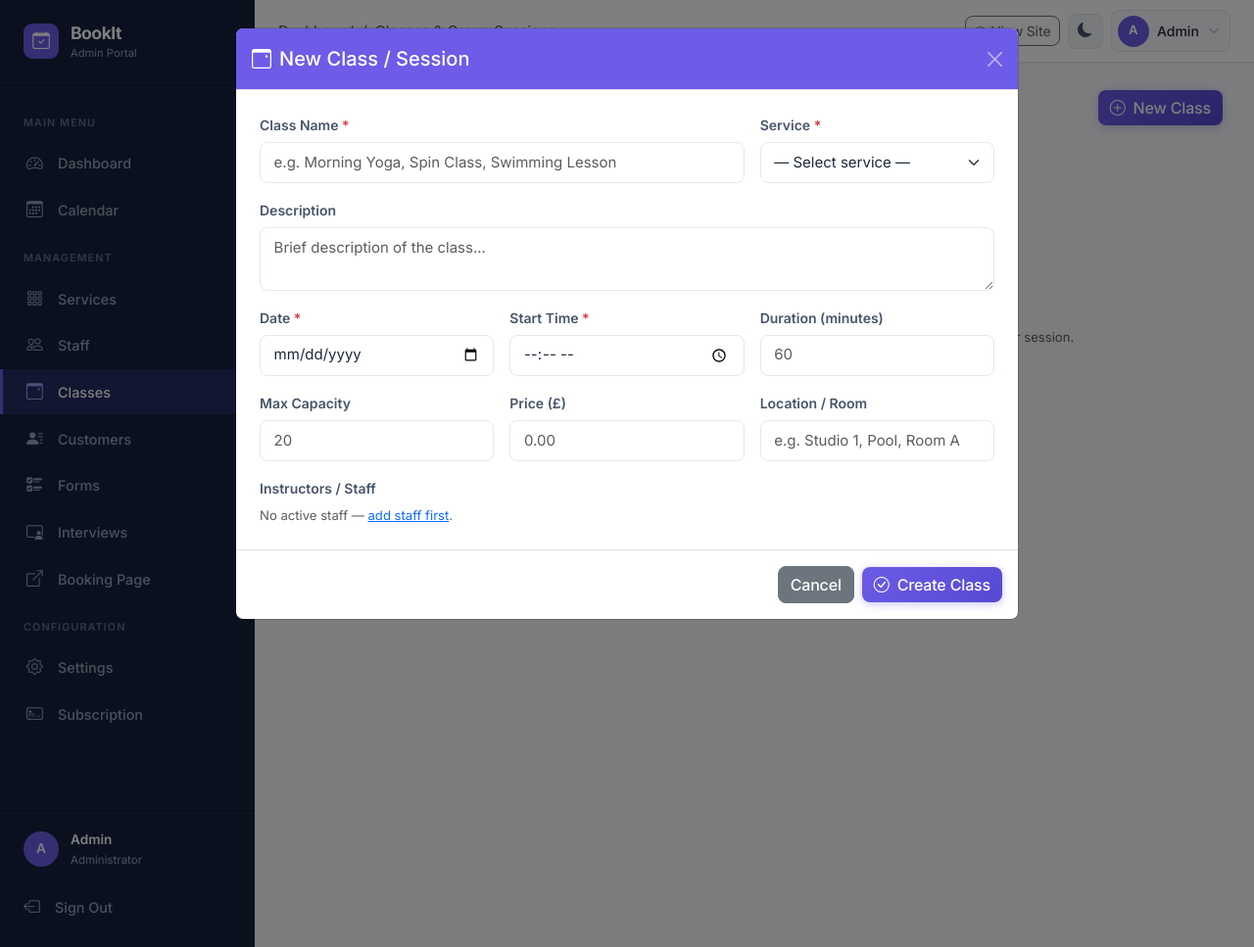
After one commit to dotnetappdev/BookIt, an ASP.NET Core app: template src/BookIt.Web/Views/Admin/Classes.cshtml in a window 1280 px wide, after a click on "New Class". The commit adds this page. Shown: the whole page at 98% size. Run offline with ASP.NET Core 8, Linux system fonts and the light colour scheme; the template is opened without the code that fills it, so the values that code supplies are empty.

Commit message:
Add Classes admin module with multi-instructor support for all business types
Co-authored-by: dotnetappdev <184539361+dotnetappdev@users.noreply.github.com>

```diff
--- /dev/null
+++ b/src/BookIt.Web/Views/Admin/Classes.cshtml
@@ -0,0 +1,436 @@
+@using BookIt.Core.DTOs
+@using System.Text.Json
+@{
+    ViewData["Title"] = "Classes & Group Sessions";
+    Layout = "_AdminLayout";
+    var tenantSlug = ViewBag.TenantSlug as string ?? "";
+    var accessToken = ViewBag.AccessToken as string ?? "";
+    var sessions = ViewBag.Sessions as List<JsonElement> ?? new();
+    var staff = ViewBag.Staff as List<StaffResponse> ?? new();
+    var services = ViewBag.Services as List<ServiceResponse> ?? new();
+}
+
+<div class="page-header">
+    <div>
+        <h1 class="page-title">Classes &amp; Group Sessions</h1>
+        <p class="page-subtitle">Schedule classes and sessions that customers can book into — assign one or more instructors</p>
+    </div>
+    <button class="btn btn-brand" data-bs-toggle="modal" data-bs-target="#addClassModal" aria-haspopup="dialog">
+        <i class="bi bi-plus-circle me-2"></i>New Class
+    </button>
+</div>
+
+@if (!sessions.Any())
+{
+    <div class="text-center py-5">
+        <i class="bi bi-calendar3-event fs-1 text-muted d-block mb-3"></i>
+        <h5 class="text-muted">No classes scheduled</h5>
+        <p class="text-muted small">Create group sessions that multiple customers can book into. Assign one or more instructors per session.</p>
+        <button class="btn btn-brand" data-bs-toggle="modal" data-bs-target="#addClassModal">
+            <i class="bi bi-plus me-2"></i>Schedule Your First Class
+        </button>
+    </div>
+}
+else
+{
+    <div class="mb-3">
+        <input type="text" class="form-control" id="classSearch" placeholder="Search by name or service..." aria-label="Search sessions" />
+    </div>
+
+    <div class="table-responsive">
+        <table class="table table-hover align-middle" id="classesTable">
+            <thead class="table-light">
+                <tr>
+                    <th>Class</th>
+                    <th>Date &amp; Time</th>
+                    <th>Duration</th>
+                    <th class="text-center">Capacity</th>
+                    <th class="text-end">Price</th>
+                    <th>Instructors</th>
+                    <th>Status</th>
+                    <th></th>
+                </tr>
+            </thead>
+            <tbody>
+                @foreach (var s in sessions)
+                {
+                    var id = s.GetProperty("id").GetString();
+                    var name = s.TryGetProperty("name", out var nameProp) ? nameProp.GetString() ?? "" : "";
+                    var desc = s.TryGetProperty("description", out var descProp) ? descProp.GetString() : null;
+                    var sessionDate = s.TryGetProperty("sessionDate", out var dateProp) ? dateProp.GetString() : "";
+                    var startTime = s.TryGetProperty("startTime", out var timeProp) ? timeProp.GetString() ?? "" : "";
+                    var duration = s.TryGetProperty("durationMinutes", out var durProp) ? durProp.GetInt32() : 0;
+                    var maxCap = s.TryGetProperty("maxCapacity", out var capProp) ? capProp.GetInt32() : 0;
+                    var curBook = s.TryGetProperty("currentBookings", out var curProp) ? curProp.GetInt32() : 0;
+                    var price = s.TryGetProperty("price", out var priceProp) ? priceProp.GetDecimal() : 0m;
+                    var location = s.TryGetProperty("location", out var locProp) ? locProp.GetString() : null;
+                    var status = s.TryGetProperty("status", out var statusProp) ? statusProp.GetInt32() : 1;
+                    var serviceName = s.TryGetProperty("serviceName", out var svcProp) ? svcProp.GetString() : null;
+                    var serviceId = s.TryGetProperty("serviceId", out var svcIdProp) ? svcIdProp.GetString() : null;
+                    var instructorIdsRaw = s.TryGetProperty("instructorIds", out var instrProp)
+                        ? instrProp.EnumerateArray().Select(x => x.GetString() ?? "").Where(x => x != "").ToList()
+                        : new List<string>();
+                    var instructorNames = staff
+                        .Where(st => instructorIdsRaw.Contains(st.Id.ToString()))
+                        .Select(st => st.FullName)
+                        .ToList();
+
+                    var parsedDate = DateTime.TryParse(sessionDate, out var dt) ? dt.ToString("d MMM yyyy") : sessionDate;
+                    var statusLabel = status switch { 1 => "Scheduled", 2 => "In Progress", 3 => "Completed", 4 => "Cancelled", 5 => "Full", _ => "Unknown" };
+                    var statusClass = status switch { 1 => "bg-success-subtle text-success", 4 => "bg-danger-subtle text-danger", 5 => "bg-warning-subtle text-warning", _ => "bg-secondary-subtle text-secondary" };
+                    var instructorIdsJson = JsonSerializer.Serialize(instructorIdsRaw);
+
+                    <tr>
+                        <td>
+                            <div class="fw-semibold">@name</div>
+                            @if (serviceName != null)
+                            {
+                                <div class="text-muted small">@serviceName</div>
+                            }
+                            @if (!string.IsNullOrEmpty(location))
+                            {
+                                <div class="text-muted small"><i class="bi bi-geo-alt me-1"></i>@location</div>
+                            }
+                        </td>
+                        <td>@parsedDate<br /><span class="text-muted small">@startTime</span></td>
+                        <td>@duration min</td>
+                        <td class="text-center">
+                            <span class="badge @(curBook >= maxCap ? "bg-danger" : "bg-light text-dark border")">@curBook / @maxCap</span>
+                        </td>
+                        <td class="text-end fw-semibold">@(price == 0 ? "Free" : $"£{price:0.00}")</td>
+                        <td>
+                            @if (instructorNames.Any())
+                            {
+                                foreach (var instr in instructorNames)
+                                {
+                                    <span class="badge bg-light text-dark border me-1">@instr</span>
+                                }
+                            }
+                            else
+                            {
+                                <span class="text-muted">—</span>
+                            }
+                        </td>
+                        <td><span class="badge @statusClass">@statusLabel</span></td>
+                        <td class="text-end">
+                            <div class="d-flex gap-1 justify-content-end">
+                                <button class="btn btn-sm btn-outline-secondary"
+                                        data-session-id="@id"
+                                        data-name="@name"
+                                        data-description="@(desc ?? "")"
+                                        data-session-date="@sessionDate"
+                                        data-start-time="@startTime"
+                                        data-duration="@duration"
+                                        data-max-capacity="@maxCap"
+                                        data-price="@price"
+                                        data-location="@(location ?? "")"
+                                        data-service-id="@(serviceId ?? "")"
+                                        data-instructor-ids="@instructorIdsJson"
+                                        onclick="openEditModal(this)"
+                                        aria-label="Edit @name">
+                                    <i class="bi bi-pencil"></i>
+                                </button>
+                                @if (status != 4)
+                                {
+                                    <button class="btn btn-sm btn-outline-danger"
+                                            onclick="cancelSession('@id', '@name')"
+                                            aria-label="Cancel @name">
+                                        <i class="bi bi-x-circle"></i>
+                                    </button>
+                                }
+                            </div>
+                        </td>
+                    </tr>
+                }
+            </tbody>
+        </table>
+    </div>
+}
+
+<!-- Add Class Modal -->
+<div class="modal fade" id="addClassModal" tabindex="-1" aria-labelledby="addClassModalLabel" aria-modal="true" role="dialog">
+    <div class="modal-dialog modal-lg">
+        <div class="modal-content">
+            <div class="modal-header bg-brand text-white">
+                <h5 class="modal-title" id="addClassModalLabel"><i class="bi bi-calendar3-event me-2"></i>New Class / Session</h5>
+                <button type="button" class="btn-close btn-close-white" data-bs-dismiss="modal" aria-label="Close"></button>
+            </div>
+            <form id="addClassForm">
+                <div class="modal-body p-4">
+                    <div class="row g-3">
+                        <div class="col-md-8">
+                            <label for="addName" class="form-label fw-semibold">Class Name <span class="text-danger">*</span></label>
+                            <input type="text" class="form-control" id="addName" name="name" required aria-required="true"
+                                   placeholder="e.g. Morning Yoga, Spin Class, Swimming Lesson" />
+                        </div>
+                        <div class="col-md-4">
+                            <label for="addService" class="form-label fw-semibold">Service <span class="text-danger">*</span></label>
+                            <select class="form-select" id="addService" name="serviceId" required aria-required="true">
+                                <option value="">— Select service —</option>
+                                @foreach (var svc in services)
+                                {
+                                    <option value="@svc.Id">@svc.Name</option>
+                                }
+                            </select>
+                        </div>
+                        <div class="col-12">
+                            <label for="addDesc" class="form-label fw-semibold">Description</label>
+                            <textarea class="form-control" id="addDesc" name="description" rows="2"
+                                      placeholder="Brief description of the class..."></textarea>
+                        </div>
+                        <div class="col-md-4">
+                            <label for="addDate" class="form-label fw-semibold">Date <span class="text-danger">*</span></label>
+                            <input type="date" class="form-control" id="addDate" name="sessionDate" required aria-required="true" />
+                        </div>
+                        <div class="col-md-4">
+                            <label for="addTime" class="form-label fw-semibold">Start Time <span class="text-danger">*</span></label>
+                            <input type="time" class="form-control" id="addTime" name="startTime" required aria-required="true" />
+                        </div>
+                        <div class="col-md-4">
+                            <label for="addDuration" class="form-label fw-semibold">Duration (minutes)</label>
+                            <input type="number" class="form-control" id="addDuration" name="durationMinutes" min="5" placeholder="60" />
+                        </div>
+                        <div class="col-md-4">
+                            <label for="addCapacity" class="form-label fw-semibold">Max Capacity</label>
+                            <input type="number" class="form-control" id="addCapacity" name="maxCapacity" min="1" placeholder="20" />
+                        </div>
+                        <div class="col-md-4">
+                            <label for="addPrice" class="form-label fw-semibold">Price (£)</label>
+                            <input type="number" class="form-control" id="addPrice" name="price" min="0" step="0.01" placeholder="0.00" />
+                        </div>
+                        <div class="col-md-4">
+                            <label for="addLocation" class="form-label fw-semibold">Location / Room</label>
+                            <input type="text" class="form-control" id="addLocation" name="location" placeholder="e.g. Studio 1, Pool, Room A" />
+                        </div>
+                        <div class="col-12">
+                            <label class="form-label fw-semibold">Instructors / Staff</label>
+                            <div class="row g-2" id="addInstructorList">
+                                @foreach (var s in staff.Where(s => s.IsActive))
+                                {
+                                    <div class="col-sm-6 col-md-4">
+                                        <div class="form-check">
+                                            <input class="form-check-input add-instructor-check" type="checkbox"
+                                                   value="@s.Id" id="addInstr_@s.Id" />
+                                            <label class="form-check-label" for="addInstr_@s.Id">@s.FullName</label>
+                                        </div>
+                                    </div>
+                                }
+                                @if (!staff.Any(s => s.IsActive))
+                                {
+                                    <div class="col-12 text-muted small">No active staff — <a href="/@tenantSlug/admin/Staff">add staff first</a>.</div>
+                                }
+                            </div>
+                        </div>
+                    </div>
+                </div>
+                <div class="modal-footer">
+                    <button type="button" class="btn btn-secondary" data-bs-dismiss="modal">Cancel</button>
+                    <button type="submit" class="btn btn-brand"><i class="bi bi-check-circle me-2"></i>Create Class</button>
+                </div>
+            </form>
+        </div>
+    </div>
+</div>
+
+<!-- Edit Class Modal -->
+<div class="modal fade" id="editClassModal" tabindex="-1" aria-labelledby="editClassModalLabel" aria-modal="true" role="dialog">
+    <div class="modal-dialog modal-lg">
+        <div class="modal-content">
+            <div class="modal-header bg-brand text-white">
+                <h5 class="modal-title" id="editClassModalLabel"><i class="bi bi-pencil me-2"></i>Edit Class</h5>
+                <button type="button" class="btn-close btn-close-white" data-bs-dismiss="modal" aria-label="Close"></button>
+            </div>
+            <form id="editClassForm">
+                <input type="hidden" id="editSessionId" />
+                <div class="modal-body p-4">
+                    <div class="row g-3">
+                        <div class="col-md-8">
+                            <label for="editName" class="form-label fw-semibold">Class Name <span class="text-danger">*</span></label>
+                            <input type="text" class="form-control" id="editName" name="name" required aria-required="true" />
+                        </div>
+                        <div class="col-md-4">
+                            <label for="editService" class="form-label fw-semibold">Service</label>
+                            <select class="form-select" id="editService" name="serviceId">
+                                <option value="">— Select service —</option>
+                                @foreach (var svc in services)
+                                {
+                                    <option value="@svc.Id">@svc.Name</option>
+                                }
+                            </select>
+                        </div>
+                        <div class="col-12">
+                            <label for="editDesc" class="form-label fw-semibold">Description</label>
+                            <textarea class="form-control" id="editDesc" name="description" rows="2"></textarea>
+                        </div>
+                        <div class="col-md-4">
+                            <label for="editDate" class="form-label fw-semibold">Date <span class="text-danger">*</span></label>
+                            <input type="date" class="form-control" id="editDate" name="sessionDate" required aria-required="true" />
+                        </div>
+                        <div class="col-md-4">
+                            <label for="editTime" class="form-label fw-semibold">Start Time <span class="text-danger">*</span></label>
+                            <input type="time" class="form-control" id="editTime" name="startTime" required aria-required="true" />
+                        </div>
+                        <div class="col-md-4">
+                            <label for="editDuration" class="form-label fw-semibold">Duration (minutes)</label>
+                            <input type="number" class="form-control" id="editDuration" name="durationMinutes" min="5" />
+                        </div>
+                        <div class="col-md-4">
+                            <label for="editCapacity" class="form-label fw-semibold">Max Capacity</label>
+                            <input type="number" class="form-control" id="editCapacity" name="maxCapacity" min="1" />
+                        </div>
+                        <div class="col-md-4">
+                            <label for="editPrice" class="form-label fw-semibold">Price (£)</label>
+                            <input type="number" class="form-control" id="editPrice" name="price" min="0" step="0.01" />
+                        </div>
+                        <div class="col-md-4">
+                            <label for="editLocation" class="form-label fw-semibold">Location / Room</label>
+                            <input type="text" class="form-control" id="editLocation" name="location" />
+                        </div>
+                        <div class="col-12">
+                            <label class="form-label fw-semibold">Instructors / Staff</label>
+                            <div class="row g-2" id="editInstructorList">
+                                @foreach (var s in staff.Where(s => s.IsActive))
+                                {
+                                    <div class="col-sm-6 col-md-4">
+                                        <div class="form-check">
+                                            <input class="form-check-input edit-instructor-check" type="checkbox"
+                                                   value="@s.Id" id="editInstr_@s.Id" />
+                                            <label class="form-check-label" for="editInstr_@s.Id">@s.FullName</label>
+                                        </div>
+                                    </div>
+                                }
+                            </div>
+                        </div>
+                    </div>
+                </div>
+                <div class="modal-footer">
+                    <button type="button" class="btn btn-secondary" data-bs-dismiss="modal">Cancel</button>
+                    <button type="submit" class="btn btn-brand"><i class="bi bi-check-circle me-2"></i>Save Changes</button>
+                </div>
+            </form>
+        </div>
+    </div>
+</div>
+
+@section Scripts {
+<script>
+const token = '@accessToken';
+const tenantSlug = '@tenantSlug';
+const apiBase = `/api/tenants/${tenantSlug}/class-sessions`;
+
+// Search filter
+document.getElementById('classSearch')?.addEventListener('input', function () {
+    const q = this.value.toLowerCase();
+    document.querySelectorAll('#classesTable tbody tr').forEach(row => {
+        row.style.display = row.textContent.toLowerCase().includes(q) ? '' : 'none';
+    });
+});
+
+function selectedInstructorIds(prefix) {
+    return Array.from(document.querySelectorAll(`.${prefix}-instructor-check:checked`))
+        .map(cb => cb.value);
+}
+
+// Create session
+document.getElementById('addClassForm').addEventListener('submit', async function (e) {
+    e.preventDefault();
+    const f = e.target;
+    const dateVal = f.sessionDate.value; // yyyy-MM-dd
+    const timeVal = f.startTime.value;   // HH:mm
+    const payload = {
+        serviceId: f.serviceId.value,
+        name: f.name.value.trim(),
+        description: f.description.value.trim() || null,
+        sessionDate: new Date(f.sessionDate.value + 'T12:00:00').toISOString(),
+        startTime: timeVal,
+        durationMinutes: parseInt(f.durationMinutes.value) || 0,
+        maxCapacity: parseInt(f.maxCapacity.value) || 0,
+        price: parseFloat(f.price.value) || 0,
+        location: f.location.value.trim() || null,
+        instructorIds: selectedInstructorIds('add')
+    };
+    const resp = await fetch(apiBase, {
+        method: 'POST',
+        headers: { 'Content-Type': 'application/json', 'Authorization': 'Bearer ' + token },
+        body: JSON.stringify(payload)
+    });
+    if (resp.ok) { location.reload(); }
+    else {
+        const msg = await resp.text().catch(() => '');
+        alert(`Failed to create class (${resp.status})${msg ? ': ' + msg : '.'}`);
+    }
+});
+
+// Open edit modal
+function openEditModal(btn) {
+    const d = btn.dataset;
+    document.getElementById('editSessionId').value = d.sessionId;
+    document.getElementById('editName').value = d.name;
+    document.getElementById('editDesc').value = d.description;
+    document.getElementById('editService').value = d.serviceId;
+    document.getElementById('editDuration').value = d.duration;
+    document.getElementById('editCapacity').value = d.maxCapacity;
+    document.getElementById('editPrice').value = d.price;
+    document.getElementById('editLocation').value = d.location;
+
+    // Date: parse ISO and format to yyyy-MM-dd
+    const rawDate = d.sessionDate || '';
+    const parsedDate = rawDate.split('T')[0];
+    document.getElementById('editDate').value = parsedDate;
+    document.getElementById('editTime').value = d.startTime;
+
+    // Instructor checkboxes
+    let selectedIds = [];
+    try { selectedIds = JSON.parse(d.instructorIds || '[]'); } catch (e) { console.error('Failed to parse instructor IDs:', e); selectedIds = []; }
+    document.querySelectorAll('.edit-instructor-check').forEach(cb => {
+        cb.checked = selectedIds.includes(cb.value);
+    });
+
+    new bootstrap.Modal(document.getElementById('editClassModal')).show();
+}
+
+// Save edits
+document.getElementById('editClassForm').addEventListener('submit', async function (e) {
+    e.preventDefault();
+    const id = document.getElementById('editSessionId').value;
+    const f = e.target;
+    const dateVal = f.sessionDate.value;
+    const timeVal = f.startTime.value;
+    const payload = {
+        name: f.name.value.trim(),
+        description: f.description.value.trim() || null,
+        sessionDate: new Date(f.sessionDate.value + 'T12:00:00').toISOString(),
+        startTime: timeVal,
+        durationMinutes: parseInt(f.durationMinutes.value) || 0,
+        maxCapacity: parseInt(f.maxCapacity.value) || 0,
+        price: parseFloat(f.price.value) || 0,
+        location: f.location.value.trim() || null,
+        instructorIds: selectedInstructorIds('edit')
+    };
+    const resp = await fetch(`${apiBase}/${id}`, {
+        method: 'PUT',
+        headers: { 'Content-Type': 'application/json', 'Authorization': 'Bearer ' + token },
+        body: JSON.stringify(payload)
+    });
+    if (resp.ok) { location.reload(); }
+    else {
+        const msg = await resp.text().catch(() => '');
+        alert(`Failed to update class (${resp.status})${msg ? ': ' + msg : '.'}`);
+    }
+});
+
+// Cancel session
+async function cancelSession(id, name) {
+    if (!confirm(`Cancel "${name}"? This cannot be undone.`)) return;
+    const resp = await fetch(`${apiBase}/${id}`, {
+        method: 'DELETE',
+        headers: { 'Authorization': 'Bearer ' + token }
+    });
+    if (resp.ok) { location.reload(); }
+    else {
+        const msg = await resp.text().catch(() => '');
+        alert(`Failed to cancel class (${resp.status})${msg ? ': ' + msg : '.'}`);
+    }
+}
+</script>
+}
--- a/src/BookIt.Web/Views/Shared/_AdminLayout.cshtml
+++ b/src/BookIt.Web/Views/Shared/_AdminLayout.cshtml
@@ -64,6 +64,10 @@
             <a href="/@slug/admin/Staff" class="sidebar-link @(currentController == "Admin" && currentAction == "Staff" ? "active" : "")">
                 <i class="bi bi-people"></i>
                 <span>Staff</span>
+            </a>
+            <a href="/@slug/admin/Classes" class="sidebar-link @(currentController == "Admin" && currentAction == "Classes" ? "active" : "")">
+                <i class="bi bi-calendar3-event"></i>
+                <span>Classes</span>
             </a>
             <a href="/@slug/admin/Customers" class="sidebar-link @(currentController == "Admin" && currentAction == "Customers" ? "active" : "")">
                 <i class="bi bi-person-lines-fill"></i>
```
Also changed, not shown: src/BookIt.API/Controllers/ClassSessionsController.cs (+61 -2 lines), src/BookIt.Core/Entities/ClassSession.cs (+21 -0 lines), src/BookIt.Web/Controllers/AdminController.cs (+20 -0 lines), src/BookIt.Web/Services/BookItApiClient.cs (+36 -0 lines), 2 other files.
